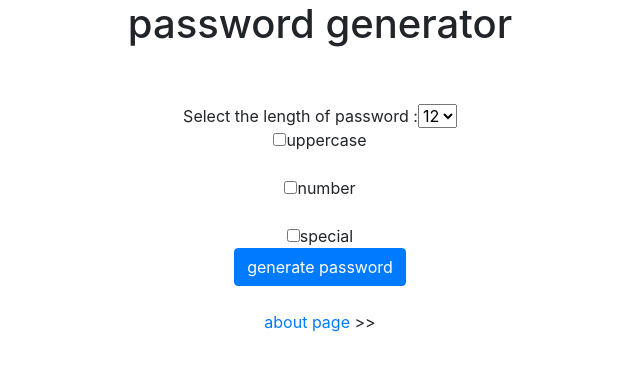
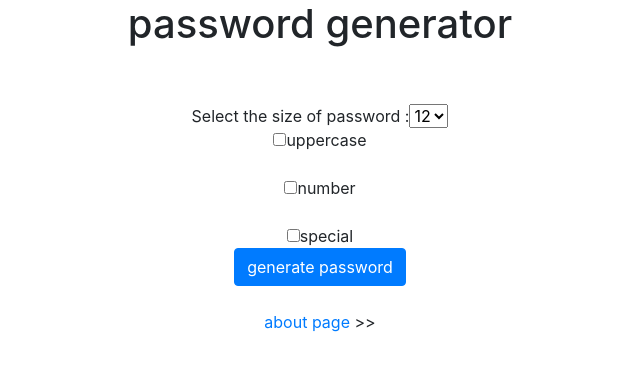
Before and after one commit to donaababu/pasgen, a Django app: page / in a window 1280 px wide. Shown: the top 371 px of the page, without its empty margins (320-960 px from the left). Run offline with Django 3.2, Linux system fonts and the light colour scheme; some libraries are stand-ins or nearby versions.

Commit message:
change is made

```diff
--- a/generator/templates/generator/home.html
+++ b/generator/templates/generator/home.html
@@ -4,7 +4,7 @@
 <form action = "password">
 <br>
 <br>
-Select the length of password :<select name="length">
+Select the size of password :<select name="length">
  <option value="6">6</option>
  <option value="7">7</option>
  <option value="8">8</option>
```
